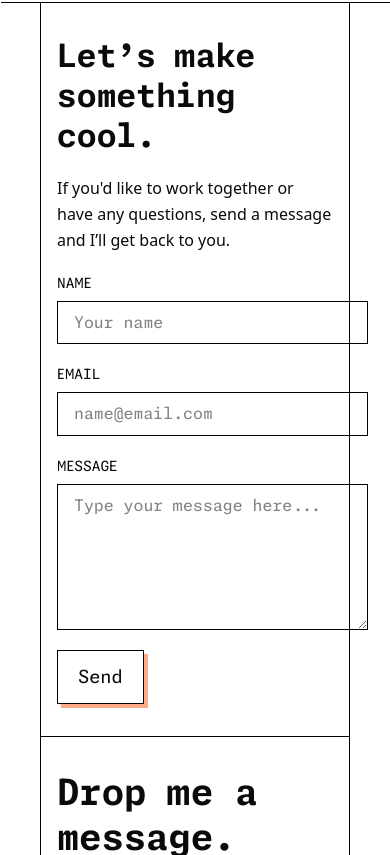
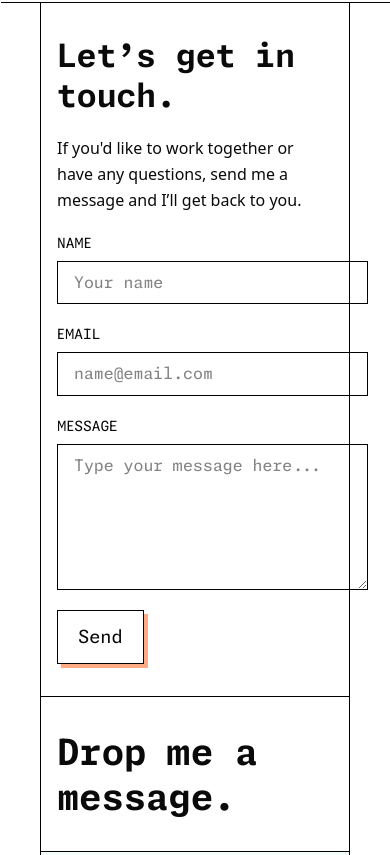
Before and after one commit to ellie-holt/portfolio-v2, a Next.js app: page / in a window 390 px wide. Shown: the part 4109-4964 px from the top of the page. Built offline with nearby package versions, Linux system fonts and the light colour scheme.

Commit message:
Adjust copy on contact page and add motion animated text

```diff
--- a/components/sections/Contact.tsx
+++ b/components/sections/Contact.tsx
@@ -1,4 +1,6 @@
 import Button from "@/components/ui/Button";
+
+import * as motion from "motion/react-client";
 
 export default function Contact() {
   return (
@@ -6,7 +8,7 @@ export default function Contact() {
       id="contact"
       aria-labelledby="contact-heading"
       className="w-full"
-      style={{ scrollMarginTop: "var(--site-header-height, 40px)" }}
+      style={{ scrollMarginTop: "calc(var(--site-header-height, 40px) - 2px)" }}
     >
       {/* section heading */}
       <div className="w-screen h-10 px-hpad relative -left-10 flex items-center bg-white border-b border-black border-t z-1">
@@ -19,11 +21,11 @@ export default function Contact() {
         {/* left column */}
         <div className="px-hpad py-r3 flex flex-col gap-r2">
           <p className="font-mono text-[clamp(2rem,5vw,3rem)] font-bold leading-tight">
-            Let’s make something cool.
+            Let’s get in touch.
           </p>
           <p className="max-w-prose leading-relaxed">
-            If you'd like to work together or have any questions, send a message
-            and I’ll get back to you.
+            If you'd like to work together or have any questions, send me a
+            message and I’ll get back to you.
           </p>
 
           <form
@@ -76,8 +78,24 @@ export default function Contact() {
 
         {/* right column */}
         <div className="px-hpad py-r3 bg-white flex items-end">
-          <p className="font-mono text-[clamp(2.25rem,6vw,4.5rem)] font-bold leading-tight">
-            Drop me a message.
+          <p className="sr-only">Drop me a message</p>
+          <p className="aria-hidden font-mono text-[clamp(2.25rem,6vw,4.5rem)] font-bold leading-tight">
+            <motion.span
+              initial={{ opacity: 0, y: -200 }}
+              whileInView={{ opacity: 1, y: 0 }}
+              transition={{
+                type: "spring",
+                stiffness: 200,
+                damping: 20,
+                mass: 1.5,
+                delay: 0.2,
+              }}
+              // viewport={{ once: true }}
+              className="inline-block"
+            >
+              Drop
+            </motion.span>{" "}
+            me a message.
           </p>
         </div>
       </div>
```
